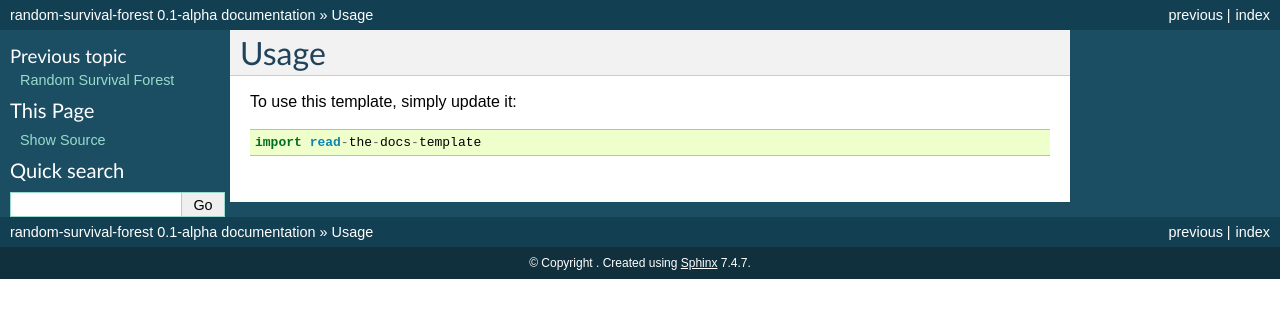
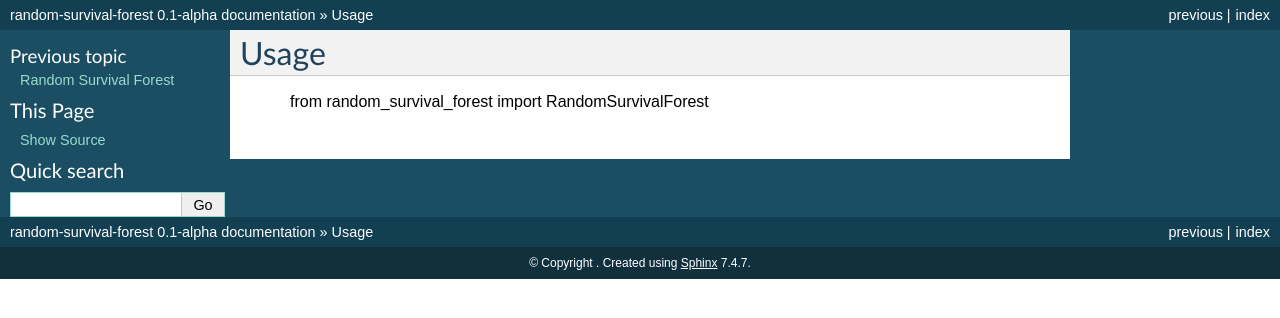
Before and after one commit to julianspaeth/random-survival-forest, a Sphinx documentation site: the page built from docs/usage.rst, in a window 1280 px wide. Shown: the top 318 px of the page. Built offline with Sphinx 7.4.7, drawn with Linux system fonts in a browser that asks for light colours.

Commit message:
Update usage.rst

```diff
--- a/docs/usage.rst
+++ b/docs/usage.rst
@@ -2,6 +2,4 @@
 Usage
 ========
 
-To use this template, simply update it::
-
-	import read-the-docs-template
+	from random_survival_forest import RandomSurvivalForest
```
